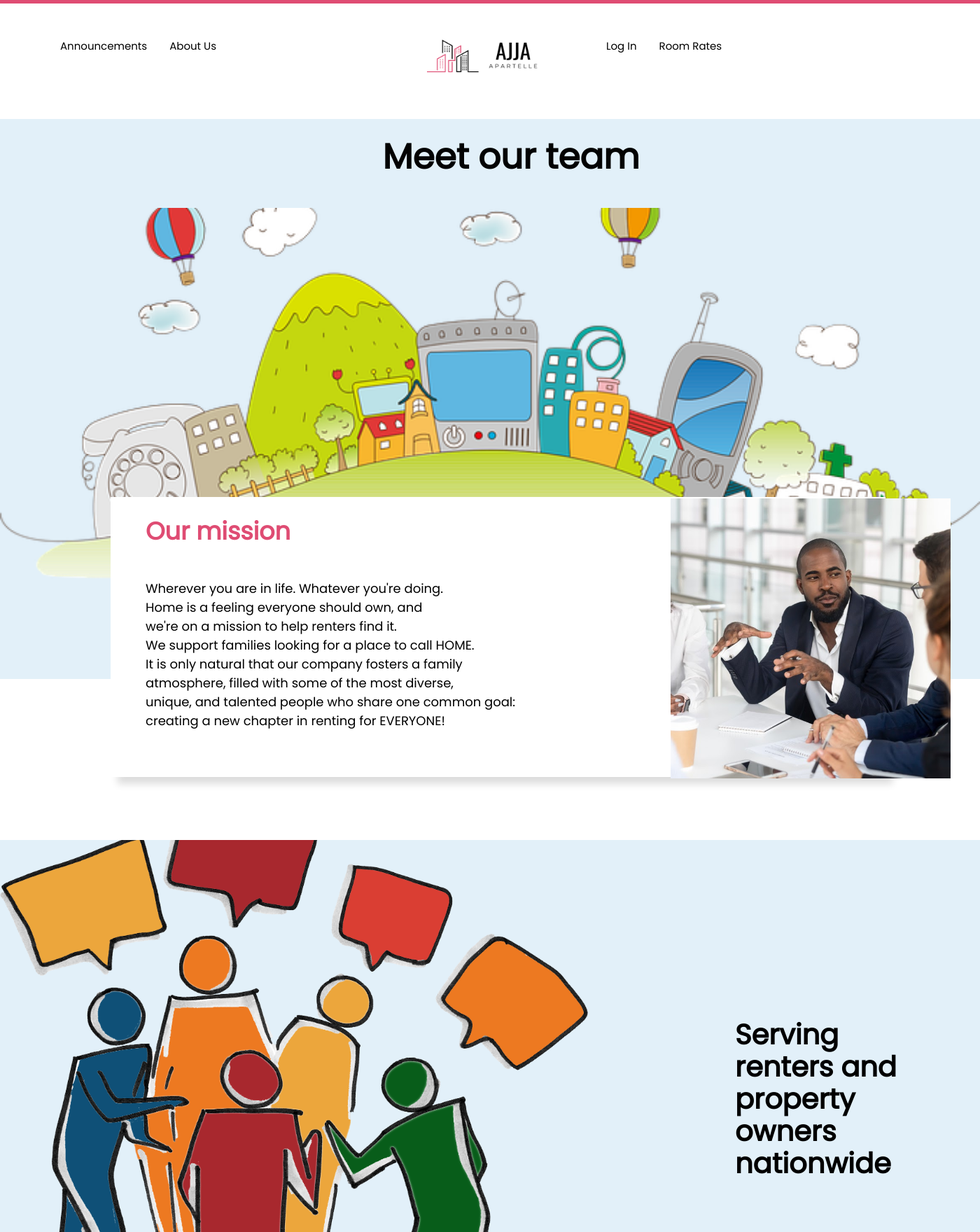
After one commit to akbama/AJJA, a PHP site: page /aboutus.php in a window 1400 px wide; the page is wider, and only the part inside the window is pictured. The commit adds this page. Shown: the top 1760 px of that part at 70% size. Run offline with PHP 8.4, Linux system fonts and the light colour scheme.

Commit message:
about us

```diff
--- /dev/null
+++ b/HomePage/aboutus.css
@@ -0,0 +1,477 @@
+html{
+    overflow-y: scroll;
+    overflow-x:hidden;
+    height:auto;
+    max-width: 100%;
+}
+
+.wrapper{
+    max-width: 100%;
+    margin: auto;
+}
+
+
+/* Add a black background color to the top navigation */
+.topnav {
+    position: absolute;
+    background-color: #ffffff;
+    overflow: hidden;
+    width: 100%;
+    height: 150px;
+    left: 50px;
+
+  }
+
+  /* Style the links inside the navigation bar */
+  .topnav a {
+    float: left;
+    color: #000000;
+    text-align: center;
+    padding: 14px 16px;
+    text-decoration: none;
+    font-size: 15px;
+    font-family: 'Poppins', sans-serif
+  }
+
+  /* Change the color of links on hover */
+  .topnav a:hover {
+    background-color: #B0DDE4;
+    color: black;
+  }
+
+  /* Add a color to the active/current link */
+  .topnav a.active {
+    background-color: #04AA6D;
+    color: white;
+  }
+
+  /* Centered section inside the top navigation */
+  .topnav-centered{
+    float: none;
+    display: flex;
+    justify-content: center;
+    transform: translate(-50%, -50%);
+    max-width: 100%;
+    max-height: 100%;
+  }
+
+  .logopic{
+    width: 200px;
+    height: 190px;
+    top: 50px;
+    left: 640px;
+    position: relative;
+  }
+
+  .textpic{
+    width: 250px;
+    height: 250px;
+    top: 50px;
+    left: 600px;
+    position: relative;
+  }
+  /* Right-aligned section inside the top navigation */
+  .topnav-right {
+    position:absolute;
+    left: 800px;
+    top: 30px;
+  }
+
+  .topnav-left {
+    position:absolute;
+    left:20px;
+    top: 30px;
+  }
+
+  /* Responsive navigation menu - display links on top of each other instead of next to each other (for mobile devices) */
+  @media screen and (max-width: 600px) {
+    .topnav a, .topnav-right {
+      float: none;
+      display: block;
+    }
+
+    .topnav-centered a {
+      position: relative;
+      top: 0;
+      left: 0;
+      transform: none;
+    }
+  }
+
+  .bar{
+    background-color:#DF4C73;
+    position: absolute;
+    top: 0;
+    left: 0;
+    z-index: 999;
+    width: 100%;
+    height: 5px;
+}
+
+.firstblock{
+    background-color:#E2F0F9;
+    display: block;
+    width: 100%;
+    height: 100%;
+    position: absolute;
+    top: 170px;
+    right: 0px;
+    left: 0px;
+}
+
+.f1con{
+    background-image: url("aboutus1.jpg");
+    width: 100%;
+    height: 530px;
+    object-fit: cover;
+    margin-top: 60px;
+    background-attachment: fixed;
+    background-position: center;
+    background-repeat: no-repeat;
+    background-size: cover;
+    /* Magic! */
+    max-width: 100vw;
+}
+
+.firstblock h2{
+    color: #030303;
+    font-size: 50px;
+    font-weight: 1000;
+    line-height: 0.5;
+    font-family: 'Poppins', sans-serif;
+    margin-bottom: 10px;
+    width:100%;
+    margin-left: 30px;
+}
+
+.firstblock p{
+    position: relative;
+    left: 50px;
+    top: 65px;
+    font-family: 'Poppins', sans-serif;
+    font-size: 18px;
+    font-weight:normal;
+    width:90%
+}
+
+.btnmore{
+    position: relative;
+    left: 400px;
+    top: 150px;
+    background-color: #286FB4;
+    border: none;
+    padding: 12px 28px;
+    font-size: 16px;
+    font-family: 'Poppins', sans-serif;
+    color: #ffffff;
+}
+
+.btnmore:hover{
+    background-color: #DF4C73;
+}
+
+
+.thirdblock{
+    background-color: #ffffff;
+    width: 80%;
+    height: 400px;
+    position: relative;
+    top: 700px;
+    right: 0px;
+    left: 150px;
+    box-shadow: 10px 10px 10px #ddd;
+}
+
+.thirdblock h2{
+    color: #DF4C73;
+    font-size: 35px;
+    font-weight: 1000;
+    line-height: 0.5;
+    font-family: 'Poppins', sans-serif;
+    margin-top: 10px;
+    margin-bottom: 10px;
+    padding-top: 40px;
+    padding-left: 50px;
+}
+
+.thirdblock p{
+    font-family: 'Poppins', sans-serif;
+    font-size: 18px;
+    font-weight: normal;
+    line-height: 0.5;
+    position: relative;
+    top: 50px;
+    left: 50px;
+}
+
+.img3{
+    position: relative;
+    object-fit: cover;
+    max-width: 100%;
+    top: -290px;
+    left: 800px;
+}
+
+.fourthblock{
+    background-color: #E2F0F9;
+    width: 100%;
+    height: 100%;
+    position: absolute;
+    top:1200px;
+    right: 0px;
+    left: 0px;
+
+}
+
+.serve{
+    padding-top: 250px;
+    padding-left: 1050px;
+}
+
+.f4con{
+    background-image: url("aboutus3.png");;
+    background-size: cover;
+    width: 1000px;
+    height: 100%;
+    float: left;
+    object-fit: cover;
+    background-attachment: fixed;
+    background-position: center;
+    background-repeat: no-repeat;
+    background-size: cover;
+    /* Magic! */
+    max-width: 60vw;
+    left:500px;
+}
+
+.fourthblock h2{
+    color: black;
+    font-size: 40px;
+    font-weight: 1000;
+    line-height: 0.9;
+    font-family: 'Poppins', sans-serif;
+    margin-top: 10px;
+    margin-bottom: 10px;
+}
+
+.fourthblock p{
+    font-family: 'Poppins', sans-serif;
+    font-size: 16px;
+    font-weight:lighter;
+    line-height: 0.5;
+    position: relative;
+    top: 50px;
+    left: 50px;
+}
+
+.btnrooms{
+    position: relative;
+    left: 300px;
+    top: 150px;
+    background-color: #DF4C73;
+    border: none;
+    padding: 12px 28px;
+    font-size: 16px;
+    font-family: 'Poppins', sans-serif;
+    color: #ffffff;
+}
+
+.fifthblock{
+    background-color: #ffffff;
+    position: absolute;
+    top:2000px;
+    right: 0px;
+    left: 0px;
+    margin: auto;
+    display: block;
+    justify-content: center;
+    align-items: center;
+    width: 80%;
+    height: 350px;
+    overflow: auto;
+    scrollbar-gutter: stable both-edges;
+}
+
+.fifthblock table{
+    font-family: 'Poppins', sans-serif;
+    font-size: 18px;
+    box-shadow: 10px 10px 10px #ddd;
+    width: 100%;
+    height: 100%;
+}
+
+.fifthblock h2{
+    color: #000000;
+    font-size: 35px;
+    font-weight: 1000;
+    line-height: 0.3;
+    font-family: 'Poppins', sans-serif;
+    position: relative;
+    margin-bottom: 40px;
+}
+
+.vbar{
+    background-color: #DF4C73;
+    width: 8px;
+    height: 350px;
+    position: absolute;
+    left: 0px;
+    top: 100px;
+}
+
+
+.f5con{
+    background-image: url("img5.jpg");
+    position: relative;
+    width: 400px;
+    height: 350px;
+    float: right;
+    object-fit: cover;
+    background-size: cover;
+    /* Magic! */
+    max-width: 60vw;
+    right:200px;
+    top: 100px;
+}
+
+
+
+.steps h2{
+
+    color: #286FB4;
+    font-size: 35px;
+    font-weight: 1000;
+    line-height: 0.3;
+    font-family: 'Poppins', sans-serif;
+    position: relative;
+    top: 50x;
+    left: 700px;
+
+}
+
+h1{
+    font-family: 'Oswald', sans-serif;
+    color: #DF4C73;
+    font-size: 45px;
+    position: absolute;
+    top: 60px;
+    left: 100px;
+}
+
+h3{
+    font-family: 'Montserrat', sans-serif;
+    position: absolute;
+    top: 130px;
+    left: 80px;
+
+}
+
+#word{
+    color: #000000;
+    font-size: 35px;
+    font-weight: 1000;
+    line-height: 0.3;
+    font-family: 'Poppins', sans-serif;
+    position: relative;
+    top: 50px;
+    left: 180px;
+}
+
+.steps p{
+    font-family: 'Poppins', sans-serif;
+    font-size: 15px;
+    font-weight:lighter;
+    line-height: 0.5;
+    position: relative;
+    top: 50px;
+    left: 700px;
+
+}
+
+#catch{
+    font-family: 'Poppins', sans-serif;
+    font-size: 18px;
+    font-weight:lighter;
+    line-height: 0.5;
+    position: relative;
+    top: 300px;
+    left: 150px;
+}
+
+.btnapply{
+    position: relative;
+    left: 400px;
+    top: 150px;
+    background-color: #286FB4;
+    border: none;
+    padding: 12px 28px;
+    font-size: 16px;
+    font-family: 'Poppins', sans-serif;
+    color: #ffffff;
+    top:-100px;
+    left: 200px;
+}
+
+.btnapply:hover{
+    background-color: #DF4C73;
+}
+
+footer{
+    position: absolute;
+    top: 3500px;
+    background-color: #B0DDE4;
+    width: 100%;
+    height: 200px;
+    left: 0px;
+}
+
+footer h2{
+    font-family: 'Oswald', sans-serif;
+    color: #DF4C73;
+    font-size: 45px;
+    position: absolute;
+    top: 30px;
+    left: 100px;
+}
+
+footer h3{
+    position: relative;
+    top: 90px;
+}
+
+footer p{
+    font-family: 'Poppins', sans-serif;
+    font-size: 14px;
+    font-weight:lighter;
+    line-height: 0.1;
+    position: relative;
+    top: 85px;
+    left: 60px;
+
+}
+.links{
+    column-count: 3;
+    column-gap: 2em;
+    position: relative;
+    left: 100px;
+    }
+
+.links a{
+    display: block;
+
+}
+
+.links a:hover{
+    color: #DF4C73;
+}
+
+footer a{
+    float: center;
+    color: #000000;
+    text-align: center;
+    font-weight: normal;
+    text-decoration: none;
+    font-size: 16px;
+    font-family: 'Poppins', sans-serif;
+
+}
--- /dev/null
+++ b/HomePage/aboutus.php
@@ -0,0 +1,93 @@
+<!doctype html>
+<html lang="en">
+<head>
+  <link rel="stylesheet" type="text/css" href="aboutus.css">
+  <meta charset="utf-8" content="width=device-width, initial-scale=1.0">
+  <link rel="preconnect" href="https://fonts.googleapis.com">
+<link rel="preconnect" href="https://fonts.gstatic.com" crossorigin>
+<link href="https://fonts.googleapis.com/css2?family=Montserrat:wght@200&family=Oswald:wght@300&family=Poppins:wght@200;400&display=swap" rel="stylesheet">
+  <title>About Us</title>
+</head>
+
+<body>
+    <div class="bar"></div>
+    <div class="wrapper">
+    <nav>
+        <div class="topnav">
+
+            <!-- Centered link -->
+            <div class="topnav-centered">
+                <img src= "ajjalogo1.png" alt="AJJA Logo" class="logopic">
+            </div>
+
+            <!-- Left-aligned links (default) -->
+            <div class="topnav-left">
+            <a href="homepage.php">Announcements</a>
+            <a href="aboutus.php">About Us</a>
+            </div>
+            <!-- Right-aligned links -->
+            <div class="topnav-right">
+              <a href="login.php">Log In</a>
+              <a href="roomrates.php">Room Rates</a>
+            </div>
+          </div>
+    </nav>
+
+    <div class="firstblock">
+        <h2><center>Meet our team</center></h2>
+        <div class="f1con">
+        </div>
+    </div>
+
+
+    <div class="thirdblock">
+    <h2>Our mission</h2>
+    <p>Wherever you are in life. Whatever you're doing. </p>
+    <P>Home is a feeling everyone should own, and</p>
+    <P>we're on a mission to help renters find it. </p>
+    <p>We support families looking for a place to call HOME.</p>
+    <p>It is only natural that our company fosters a family</p>
+    <p>atmosphere, filled with some of the most diverse,</p>
+    <p>unique, and talented people who share one common goal:</p>
+    <p>creating a new chapter in renting for EVERYONE!</p>
+    <img src= "aboutus2.jpg" class="img3" width="400" height="400">
+    </div>
+    </div>
+
+    <div class="fourthblock">
+        <div class="f4con"></div>
+        <div class="serve">
+        <h2>Serving</h2>
+        <h2>renters and</h2>
+        <h2>property</h2>
+        <h2>owners</h2>
+        <h2>nationwide</h2>
+        </div>
+    </div>
+
+     <br>
+
+
+    <footer>
+        <div>
+            <div class="footerlogo"></div>
+            <h2>AJJA</h2>
+            <h3>APARTELLE</h3>
+            <p>2021 © AJJA Apartelle</p>
+            <p>All rights reserved.</p>
+            <div class="links">
+                <a href="homepage.php">Home</a>
+                <a href="roomrates.php">Pricing</a>
+                <a href="aboutus.php">About Us</a>
+                <a href="#facebook">Facebook</a>
+                <a href="#instagram">Instagram</a>
+                <a href="#twitter">Twitter</a>
+                <a href="#pp">Privacy Policy</a>
+                <a href="#tos">Terms of Service</a>
+            </div>
+        </div>
+    </footer>
+    </div>
+    </div>
+</body>
+</html>
```
Also changed, not shown: HomePage/homepage.php (+10 -5 lines), HomePage/aboutus1.jpg (added), HomePage/aboutus2.jpg (added), HomePage/aboutus3.png (added).
